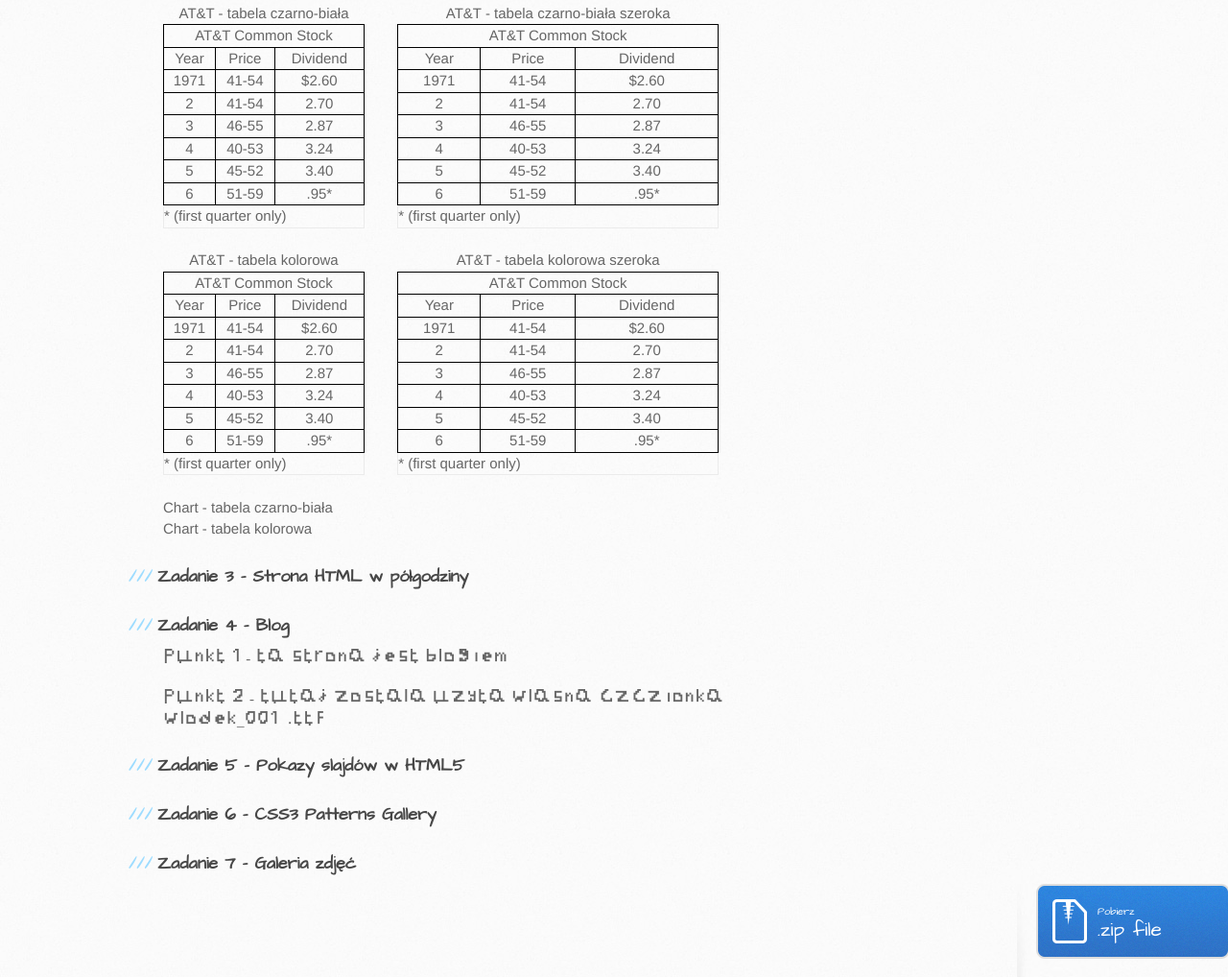
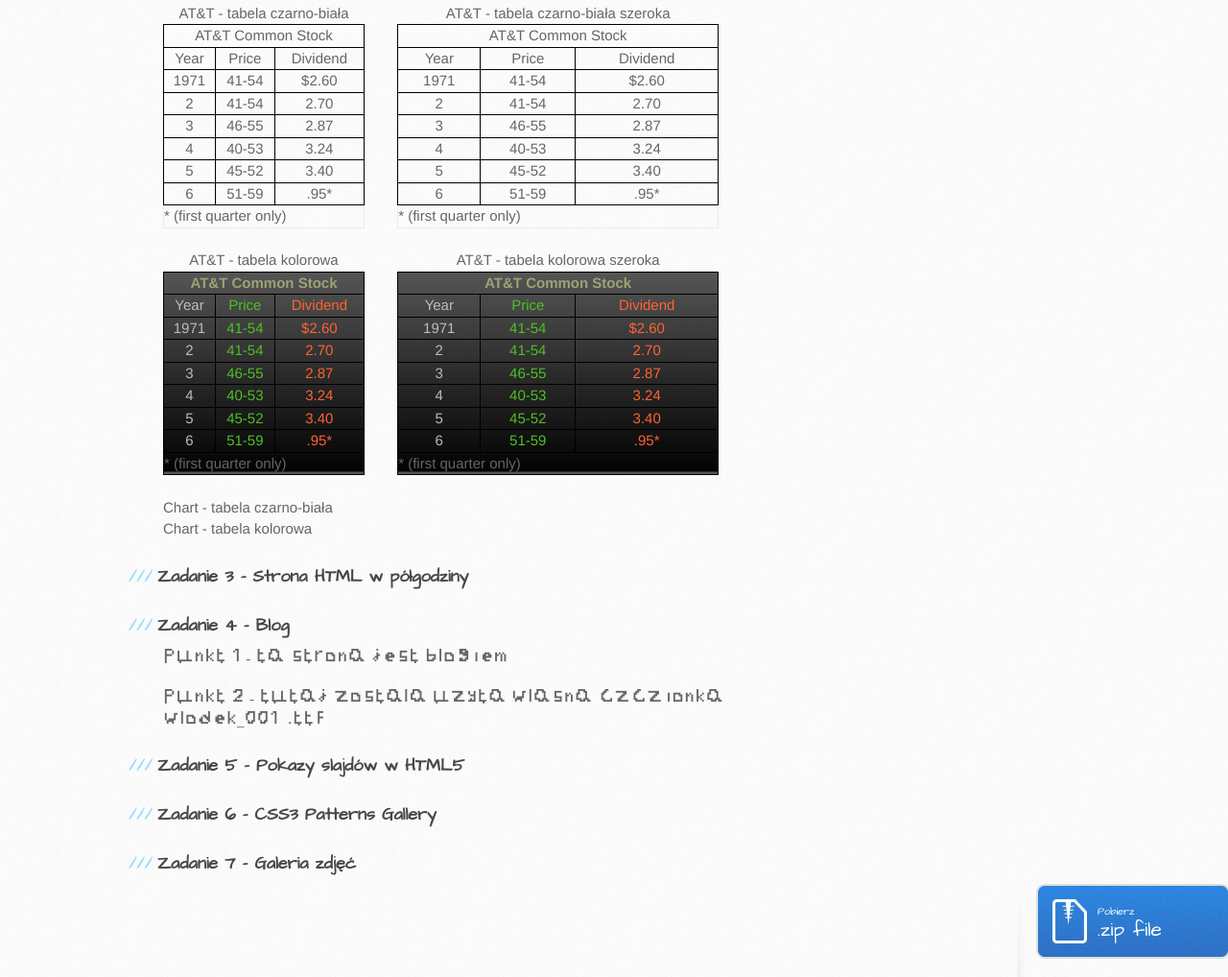
Before and after one commit to wmyszke/HCJ, a plain HTML site: page index.html in a window 1280 px wide. Shown: the part 3113-4131 px from the top of the page at 96% size. Drawn offline with Linux system fonts and the light colour scheme.

Commit message:
atit_kolor

```diff
--- a/css_zadania/zad2.css
+++ b/css_zadania/zad2.css
@@ -223,3 +223,34 @@
 	border-left:0px none;
 	text-align:left;
 }
+
+#table_atit_pierwsza_kolor{
+	width:210px;
+	background-image:url('../zdjecia_zad2/czart_tlo.png');
+}
+#table_atit_druga_kolor {
+	width:335px;
+	margin-left: 30px;
+}
+td.atit_naglowek {
+	color: #9fa273;
+	font-weight:bold;
+}
+td.atit_lewy {
+	color: #b9bdc0;
+}
+td.atit_srodek {
+	color: #4dc025;
+}
+td.atit_prawy {
+	color: #ff6333;
+}
+td.tfoot_tr_kolor {
+	border-right:1px solid black;
+	border-bottom:1px solid black;
+	border-left:1px solid black;
+	text-align:left;
+}
+#table_atit_druga_kolor{
+	background-image:url('../zdjecia_zad2/czart_tlo.png');
+}
--- a/index.html
+++ b/index.html
@@ -663,104 +663,104 @@
 </div>
 <br />
 
-<div id="ATiT_czb">
-	<table id="table_atit_pierwsza" class="tabelki_inline">
+<div id="ATiT_czb_kolor">
+	<table id="table_atit_pierwsza_kolor" class="tabelki_inline">
 		<caption>AT&amp;T - tabela kolorowa</caption>
 		<thead>
 			<tr>
-				<td colspan="3">AT&T Common Stock</td>
+				<td colspan="3" class="atit_naglowek">AT&T Common Stock</td>
 			</tr>
 			<tr>
-				<td>Year</td>
-				<td>Price</td>
-				<td>Dividend</td>
+				<td class="atit_lewy">Year</td>
+				<td class="atit_srodek">Price</td>
+				<td class="atit_prawy">Dividend</td>
 			</tr>
 		</thead>
 		<tbody>
 			<tr>
-				<td>1971</td>
-				<td>41-54</td>
-				<td>$2.60</td>
+				<td class="atit_lewy">1971</td>
+				<td class="atit_srodek">41-54</td>
+				<td class="atit_prawy">$2.60</td>
 			</tr>
 			<tr>
-				<td>2</td>
-				<td>41-54</td>
-				<td>2.70</td>
+				<td class="atit_lewy">2</td>
+				<td class="atit_srodek">41-54</td>
+				<td class="atit_prawy">2.70</td>
 			</tr>
 			<tr>
-				<td>3</td>
-				<td>46-55</td>
-				<td>2.87</td>
+				<td class="atit_lewy">3</td>
+				<td class="atit_srodek">46-55</td>
+				<td class="atit_prawy">2.87</td>
 			</tr>
 			<tr>
-				<td>4</td>
-				<td>40-53</td>
-				<td>3.24</td>
+				<td class="atit_lewy">4</td>
+				<td class="atit_srodek">40-53</td>
+				<td class="atit_prawy">3.24</td>
 			</tr>
 			<tr>
-				<td>5</td>
-				<td>45-52</td>
-				<td>3.40</td>
+				<td class="atit_lewy">5</td>
+				<td class="atit_srodek">45-52</td>
+				<td class="atit_prawy">3.40</td>
 			</tr>
 			<tr>
-				<td>6</td>
-				<td>51-59</td>
-				<td>.95*</td>
+				<td class="atit_lewy">6</td>
+				<td class="atit_srodek">51-59</td>
+				<td class="atit_prawy">.95*</td>
 			</tr>
 		</tbody>
 		<tfoot>
 			<tr>
-				<td  class="tfoot_tr" colspan="3">* (first quarter only)</td>
+				<td  class="tfoot_tr_kolor" colspan="3">* (first quarter only)</td>
 			</tr>
 		</tfoot>
 	</table>
-	<table id="table_atit_druga" class="tabelki_inline">
+	<table id="table_atit_druga_kolor" class="tabelki_inline">
 		<caption>AT&amp;T - tabela kolorowa szeroka</caption>
 		<thead>
 			<tr>
-				<td colspan="3">AT&T Common Stock</td>
+				<td colspan="3"  class="atit_naglowek">AT&T Common Stock</td>
 			</tr>
 			<tr>
-				<td>Year</td>
-				<td>Price</td>
-				<td>Dividend</td>
+				<td class="atit_lewy">Year</td>
+				<td class="atit_srodek">Price</td>
+				<td class="atit_prawy">Dividend</td>
 			</tr>
 		</thead>
 		<tbody>
 			<tr>
-				<td>1971</td>
-				<td>41-54</td>
-				<td>$2.60</td>
+				<td class="atit_lewy">1971</td>
+				<td class="atit_srodek">41-54</td>
+				<td class="atit_prawy">$2.60</td>
 			</tr>
 			<tr>
-				<td>2</td>
-				<td>41-54</td>
-				<td>2.70</td>
+				<td class="atit_lewy">2</td>
+				<td class="atit_srodek">41-54</td>
+				<td class="atit_prawy">2.70</td>
 			</tr>
 			<tr>
-				<td>3</td>
-				<td>46-55</td>
-				<td>2.87</td>
+				<td class="atit_lewy">3</td>
+				<td class="atit_srodek">46-55</td>
+				<td class="atit_prawy">2.87</td>
 			</tr>
 			<tr>
-				<td>4</td>
-				<td>40-53</td>
-				<td>3.24</td>
+				<td class="atit_lewy">4</td>
+				<td class="atit_srodek">40-53</td>
+				<td class="atit_prawy">3.24</td>
 			</tr>
 			<tr>
-				<td>5</td>
-				<td>45-52</td>
-				<td>3.40</td>
+				<td class="atit_lewy">5</td>
+				<td class="atit_srodek">45-52</td>
+				<td class="atit_prawy">3.40</td>
 			</tr>
 			<tr>
-				<td>6</td>
-				<td>51-59</td>
-				<td>.95*</td>
+				<td class="atit_lewy">6</td>
+				<td class="atit_srodek">51-59</td>
+				<td class="atit_prawy">.95*</td>
 			</tr>
 		</tbody>
 		<tfoot>
 			<tr>
-				<td class="tfoot_tr" colspan="3">* (first quarter only)</td>
+				<td class="tfoot_tr_kolor" colspan="3">* (first quarter only)</td>
 			</tr>
 		</tfoot>
 	</table>
```
Also changed, not shown: zdjecia_zad2/czart_tlo.png (added).
